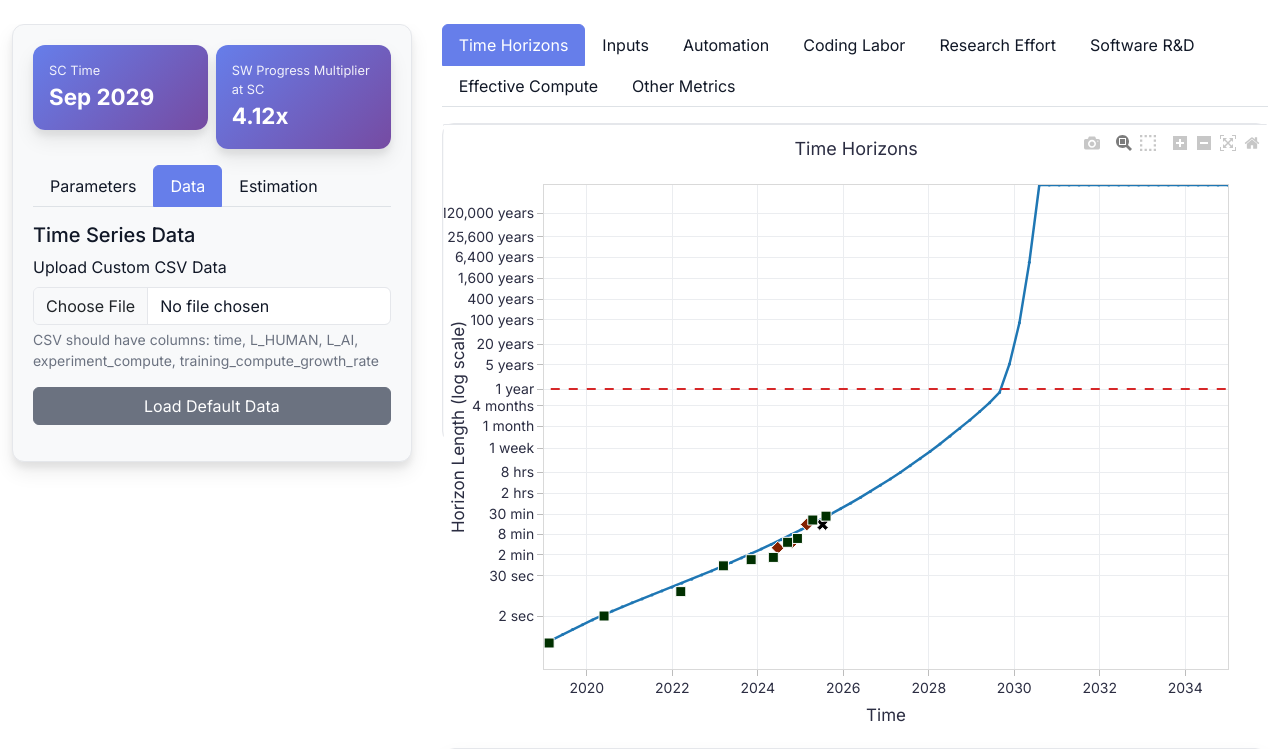
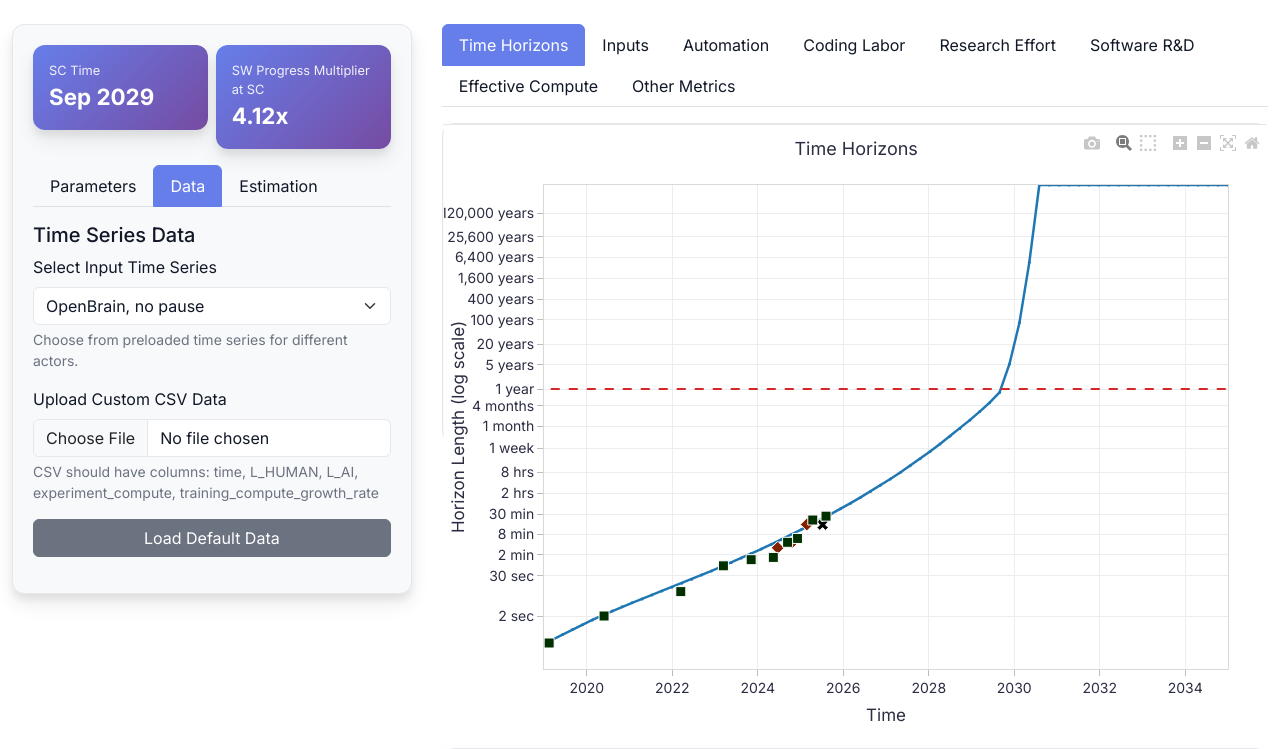
Before and after one commit to brendanhalstead/ai-progress-rates, a Flask app: page / in a window 1280 px wide, after a click on "Data". Shown: the part 55-804 px from the top of the page. Run offline with Flask 2, Linux system fonts and the light colour scheme; some libraries are stand-ins or nearby versions.

Commit message:
added playbook actor selection

```diff
--- a/app.py
+++ b/app.py
@@ -1757,6 +1757,18 @@ def create_default_time_series():
 def create_default_parameters():
     """Create default model parameters"""
     return Parameters()
+
+def load_time_series_from_csv_path(csv_path):
+    """Load time series data from a given CSV file path"""
+    with open(csv_path, 'r') as csvfile:
+        reader = csv.DictReader(csvfile)
+        data = list(reader)
+    time = np.array([float(row['time']) for row in data])
+    L_HUMAN = np.array([float(row['L_HUMAN']) for row in data])
+    L_AI = np.array([float(row['L_AI']) for row in data])
+    experiment_compute = np.array([float(row['experiment_compute']) for row in data])
+    training_compute_growth_rate = np.array([float(row['training_compute_growth_rate']) for row in data])
+    return TimeSeriesData(time, L_HUMAN, L_AI, experiment_compute, training_compute_growth_rate)
 
 def time_series_to_dict(data: TimeSeriesData):
     """Convert TimeSeriesData to dictionary for JSON serialization"""
@@ -2180,6 +2192,48 @@ def upload_data():
         logger.error(f"Error uploading data: {e}")
         return jsonify({'success': False, 'error': str(e)}), 500
 
+@app.route('/api/select-data', methods=['POST'])
+def select_data():
+    """Select a built-in dataset by actor and update session time series"""
+    try:
+        data = request.json or {}
+        dataset = data.get('dataset', 'default')
+
+        import os
+        base_dir = os.path.dirname(__file__)
+
+        dataset_to_file = {
+            'default': 'input_data.csv',
+            'russia': 'input_data_russia.csv',
+            'us_black_site': 'input_data_us_black_site.csv',
+            'cn_black_site': 'input_data_cn_black_site.csv'
+        }
+
+        if dataset not in dataset_to_file:
+            return jsonify({'success': False, 'error': f"Unknown dataset: {dataset}"}), 400
+
+        csv_filename = dataset_to_file[dataset]
+        csv_path = os.path.join(base_dir, csv_filename)
+
+        if not os.path.exists(csv_path):
+            return jsonify({'success': False, 'error': f"Dataset file not found: {csv_filename}"}), 400
+
+        time_series = load_time_series_from_csv_path(csv_path)
+        session_data['time_series'] = time_series
+
+        time_array = time_series.time
+        return jsonify({
+            'success': True,
+            'data_summary': {
+                'time_range': [float(time_array.min()), float(time_array.max())],
+                'data_points': len(time_array),
+                'preview': time_series_to_dict(time_series)
+            }
+        })
+    except Exception as e:
+        logger.error(f"Error selecting dataset: {e}")
+        return jsonify({'success': False, 'error': str(e)}), 500
+
 @app.route('/api/estimate-parameters', methods=['POST'])
 def estimate_params():
     """Estimate parameters based on anchor constraints"""
--- a/templates/index.html
+++ b/templates/index.html
@@ -338,6 +338,17 @@
                         <div class="tab-pane fade" id="data-panel">
                             <h5>Time Series Data</h5>
 
+                             <div class="mb-3">
+                                 <label class="form-label">Select Input Time Series</label>
+                                 <select class="form-select" id="datasetSelect" onchange="selectDataset()">
+                                     <option value="default">OpenBrain, no pause</option>
+                                     <option value="russia">Russia</option>
+                                     <option value="us_black_site">US Black Site</option>
+                                     <option value="cn_black_site">China Black Site</option>
+                                 </select>
+                                 <div class="form-text">Choose from preloaded time series for different actors.</div>
+                             </div>
+
                             <div class="mb-3">
                                 <label class="form-label">Upload Custom CSV Data</label>
                                 <input type="file" class="form-control" id="csvFile" accept=".csv" onchange="uploadData()">
@@ -1417,6 +1428,44 @@
             });
         }
 
+         function selectDataset() {
+             const dataset = $('#datasetSelect').val();
+             if (!dataset) return;
+
+             showLoading(true);
+
+             $.ajax({
+                 url: '/api/select-data',
+                 method: 'POST',
+                 contentType: 'application/json',
+                 data: JSON.stringify({ dataset }),
+                 success: function(response) {
+                     if (response.success) {
+                         $('#dataPreview').show();
+                         $('#dataSummary').html(
+                             `<div>Time range: ${response.data_summary.time_range[0]} - ${response.data_summary.time_range[1]}</div>` +
+                             `<div>Data points: ${response.data_summary.data_points}</div>`
+                         );
+
+                         // Update time range inputs
+                         $('#start_year').val(Math.floor(response.data_summary.time_range[0]));
+                         $('#end_year').val(Math.ceil(response.data_summary.time_range[1]));
+
+                         computeModel();
+                     } else {
+                         showError(response.error || 'Failed to select dataset');
+                     }
+                 },
+                 error: function(xhr) {
+                     const error = xhr.responseJSON ? xhr.responseJSON.error : 'Failed to select dataset';
+                     showError(error);
+                 },
+                 complete: function() {
+                     showLoading(false);
+                 }
+             });
+         }
+
         function estimateParameters() {
             const anchors = collectConstraints();
 
```
Also changed, not shown: input_data_cn_black_site.csv (added, +19 -0 lines), input_data_russia.csv (added, +35 -0 lines), input_data_us_black_site.csv (added, +19 -0 lines).
